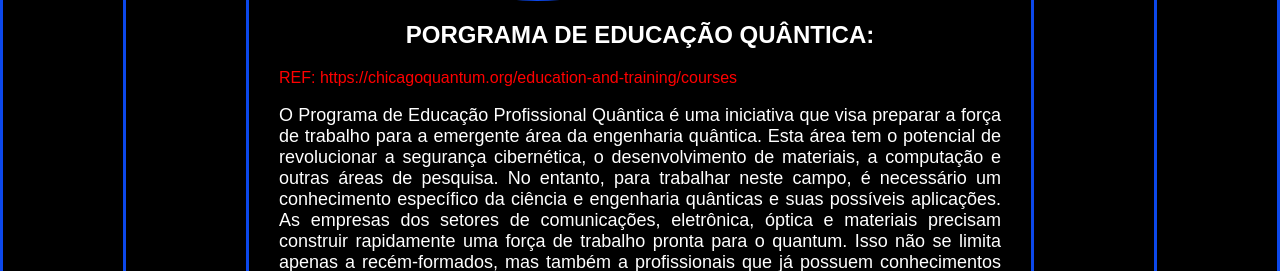
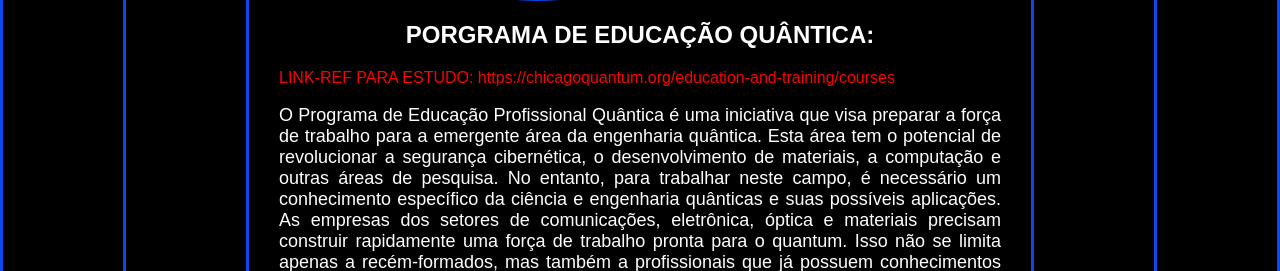
Before and after one commit to yhanusleverage/AC5-FINAL, a Flask app: page /ingresso in a window 1280 px wide. Shown: the part 2527-2798 px from the top of the page. Run offline with Flask 3, Linux system fonts and the light colour scheme; some libraries are stand-ins or nearby versions.

Commit message:
Update ingresso.html

```diff
--- a/templates/ingresso.html
+++ b/templates/ingresso.html
@@ -83,7 +83,7 @@
                 <div class="topic">
                     <img src="{{ url_for('static', filename='img/c1.jpg') }}" alt="Descripción de la imagen">
                     <h2>PORGRAMA DE EDUCAÇÃO QUÂNTICA: </h2>
-                    <p class="red"> REF: https://chicagoquantum.org/education-and-training/courses</p>
+                    <p class="red"> LINK-REF PARA ESTUDO: https://chicagoquantum.org/education-and-training/courses</p>
                     <p class="fonte18">O Programa de Educação Profissional Quântica é uma iniciativa que visa preparar a força de trabalho para a emergente área da engenharia quântica. Esta área tem o potencial de revolucionar a segurança cibernética, o desenvolvimento de materiais, a computação e outras áreas de pesquisa. No entanto, para trabalhar neste campo, é necessário um conhecimento específico da ciência e engenharia quânticas e suas possíveis aplicações.
 
 As empresas dos setores de comunicações, eletrônica, óptica e materiais precisam construir rapidamente uma força de trabalho pronta para o quantum. Isso não se limita apenas a recém-formados, mas também a profissionais que já possuem conhecimentos fundamentais e que, com uma reciclagem limitada, podem se tornar candidatos ideais para carreiras em engenharia quântica e tecnologia.
```
